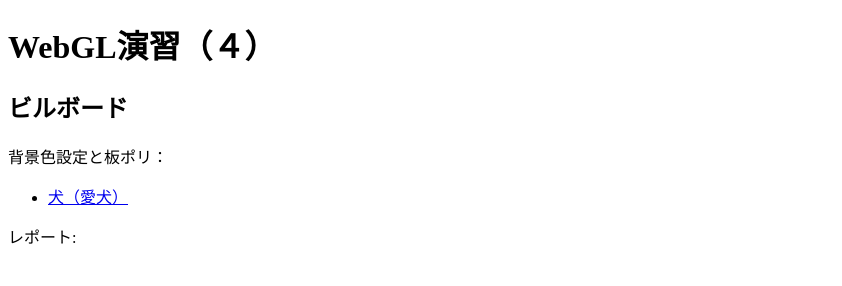
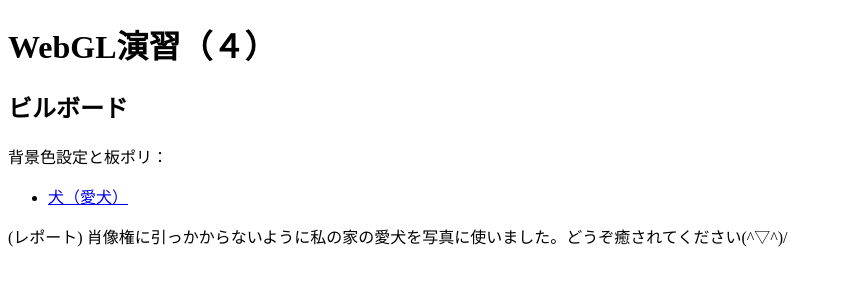
Before and after one commit to mamado-l/kadai2, a plain HTML site: page index.html in a window 1280 px wide. Shown: the whole page, without its empty margins (0-842 px from the left). Drawn offline with Linux system fonts and the light colour scheme.

Commit message:
Update index.html

```diff
--- a/index.html
+++ b/index.html
@@ -14,7 +14,8 @@
         </ul>
     </p>
     <p>
-        レポート:
+      (レポート)
+        肖像権に引っかからないように私の家の愛犬を写真に使いました。どうぞ癒されてください(^▽^)/
     </p>
 
 </body>
```
